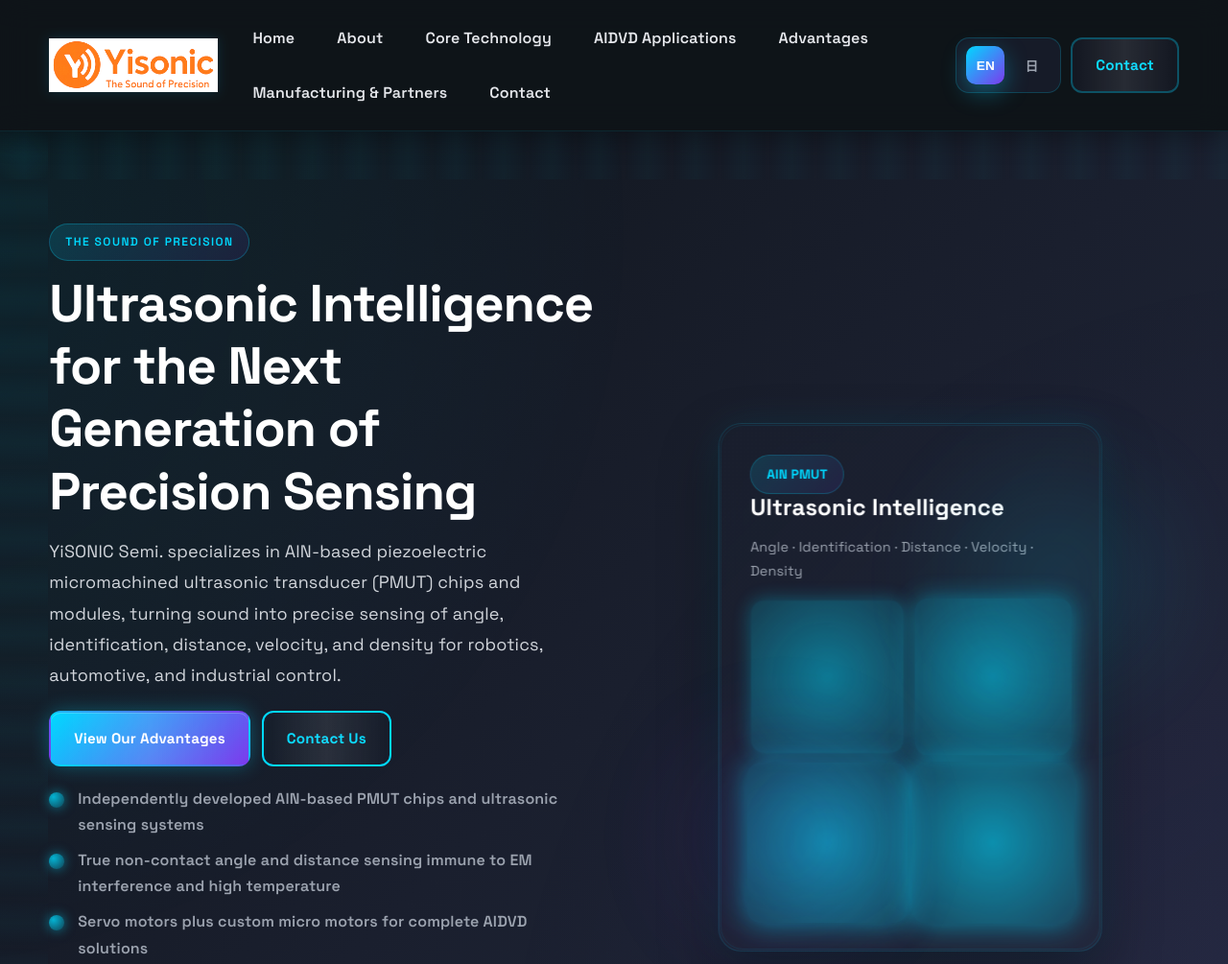
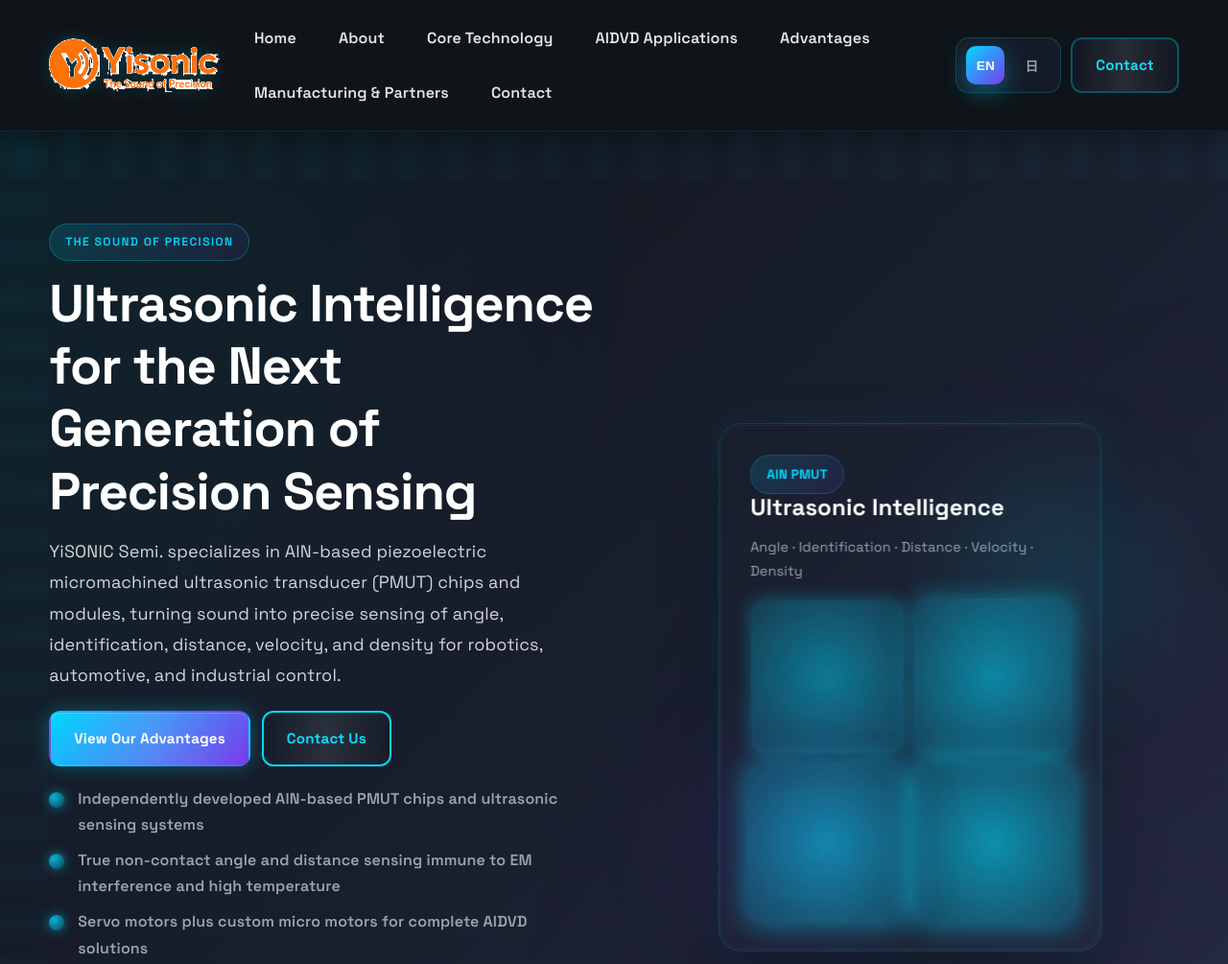
Before and after one commit to garen-whaleforce/Yisonic-web, a plain HTML site: page index.html in a window 1280 px wide. Shown: the top 1005 px of the page at 96% size. Drawn offline with Linux system fonts and the light colour scheme.

Commit message:
✨ 完全移除 logo 白底
- 使用 ImageMagick 將 logo.jpg 轉換為透明 PNG（logo.png）
- 白底完全去掉，只保留 logo 圖案
- 簡化 CSS 濾鏡，發光效果更清晰
- Logo 現在完美適配深色主題

```diff
--- a/index.html
+++ b/index.html
@@ -14,7 +14,7 @@
   <header class="site-header">
     <div class="container header-inner">
       <a class="brand" href="#hero" aria-label="YiSONIC Semi. home">
-        <img src="assets/logo.jpg" alt="YiSONIC Semi. The Sound of Precision" class="brand-logo">
+        <img src="assets/logo.png" alt="YiSONIC Semi. The Sound of Precision" class="brand-logo">
         <span class="sr-only" data-i18n="site-title">奕芯半導體 YiSONIC Semi.</span>
         <span class="sr-only" data-i18n="brand-tagline">The Sound of Precision</span>
       </a>
--- a/styles.css
+++ b/styles.css
@@ -156,14 +156,12 @@ p {
   height: 56px;
   width: auto;
   display: block;
-  background: transparent;
-  mix-blend-mode: screen;
-  filter: brightness(1.1) drop-shadow(0 0 6px rgba(0, 217, 255, 0.15)) contrast(1.05);
+  filter: brightness(1.1) drop-shadow(0 0 8px rgba(0, 217, 255, 0.2)) contrast(1.05);
   transition: all 0.3s ease;
 }
 
 .brand:hover .brand-logo {
-  filter: brightness(1.25) drop-shadow(0 0 12px rgba(0, 217, 255, 0.35)) contrast(1.1);
+  filter: brightness(1.3) drop-shadow(0 0 14px rgba(0, 217, 255, 0.4)) contrast(1.1);
   transform: scale(1.05);
 }
 
```
Also changed, not shown: assets/logo.png (added).
